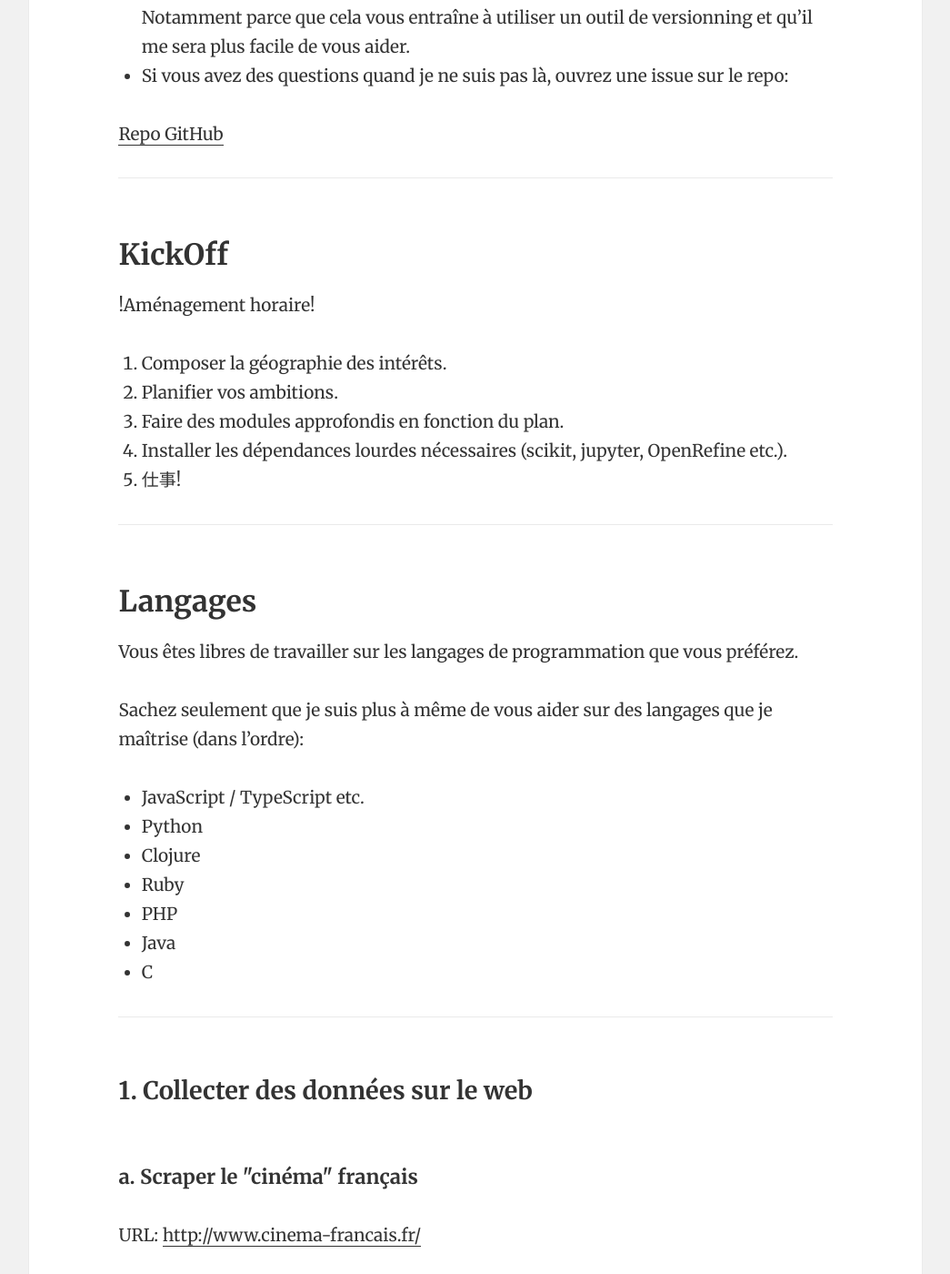
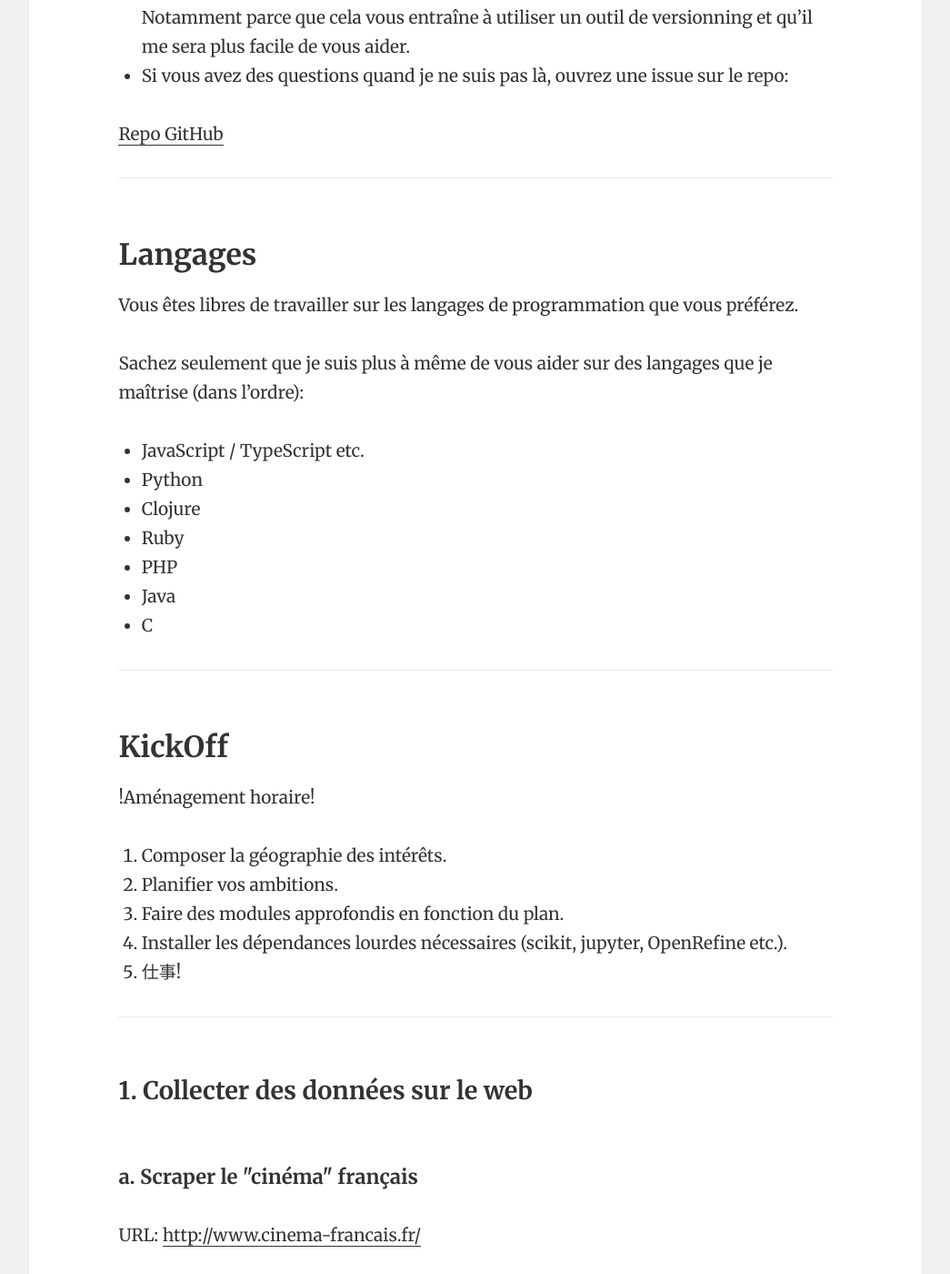
Before and after one commit to Yomguithereal/courses, a Jekyll site: the page built from perfectionnement/2017/index.md, in a window 1280 px wide and 1400 px high, scrolled down 1995 px. Shown: the whole window at 91% size, without its empty margins (117-1162 px from the left). Built offline with Jekyll 4.4.1, drawn with Linux system fonts in a browser that asks for light colours; some of the changed lines change nothing that is shown.

Commit message:
Switching sections

```diff
--- a/perfectionnement/2017/index.md
+++ b/perfectionnement/2017/index.md
@@ -49,18 +49,6 @@ title: Cours de Perfectionnement (2017)
 
 ---
 
-## KickOff
-
-!Aménagement horaire!
-
-1. Composer la géographie des intérêts.
-2. Planifier vos ambitions.
-3. Faire des modules approfondis en fonction du plan.
-4. Installer les dépendances lourdes nécessaires (scikit, jupyter, OpenRefine etc.).
-5. 仕事!
-
----
-
 ## Langages
 
 Vous êtes libres de travailler sur les langages de programmation que vous préférez.
@@ -74,6 +62,18 @@ Sachez seulement que je suis plus à même de vous aider sur des langages que je
 * PHP
 * Java
 * C
+
+---
+
+## KickOff
+
+!Aménagement horaire!
+
+1. Composer la géographie des intérêts.
+2. Planifier vos ambitions.
+3. Faire des modules approfondis en fonction du plan.
+4. Installer les dépendances lourdes nécessaires (scikit, jupyter, OpenRefine etc.).
+5. 仕事!
 
 ---
 
```
